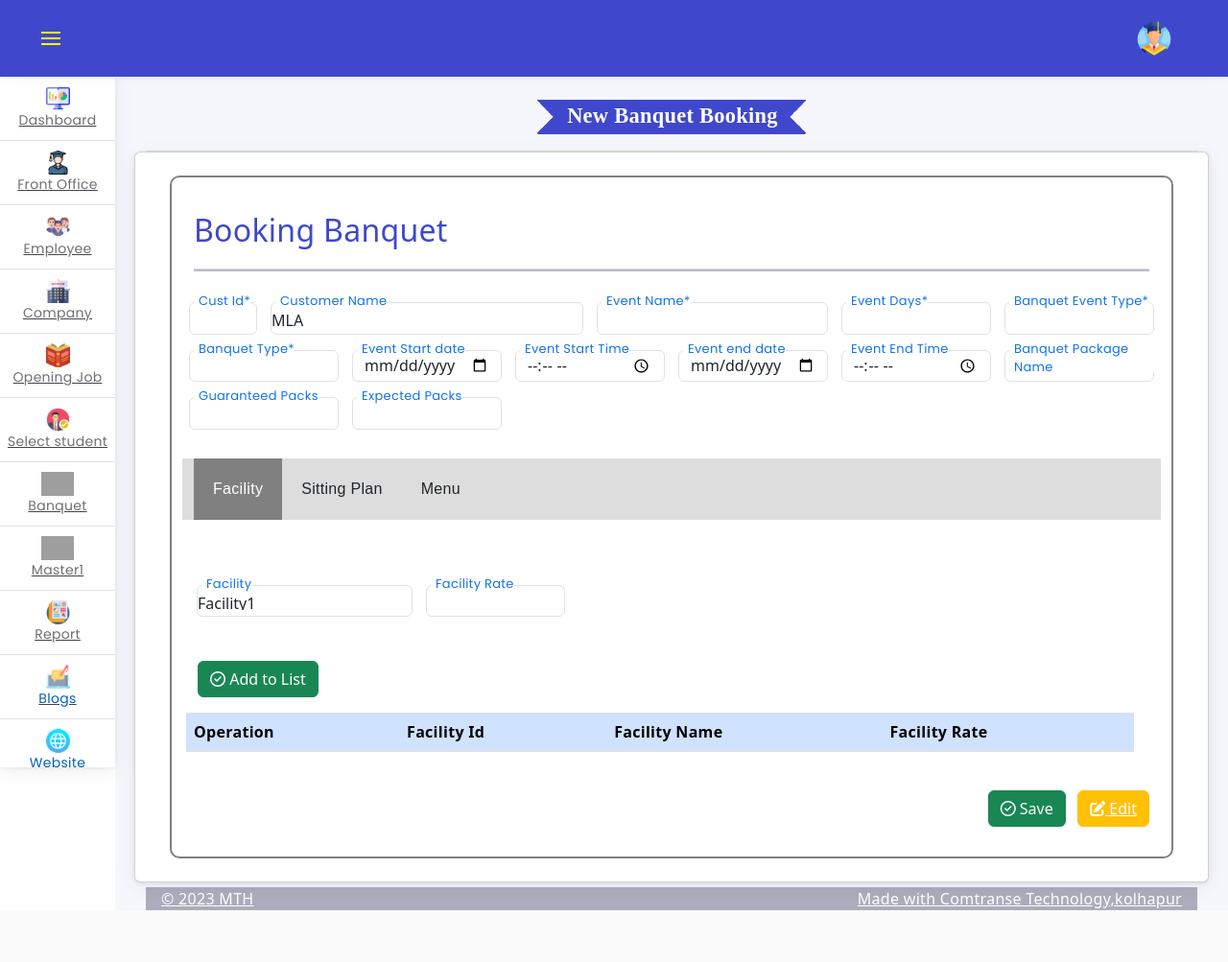
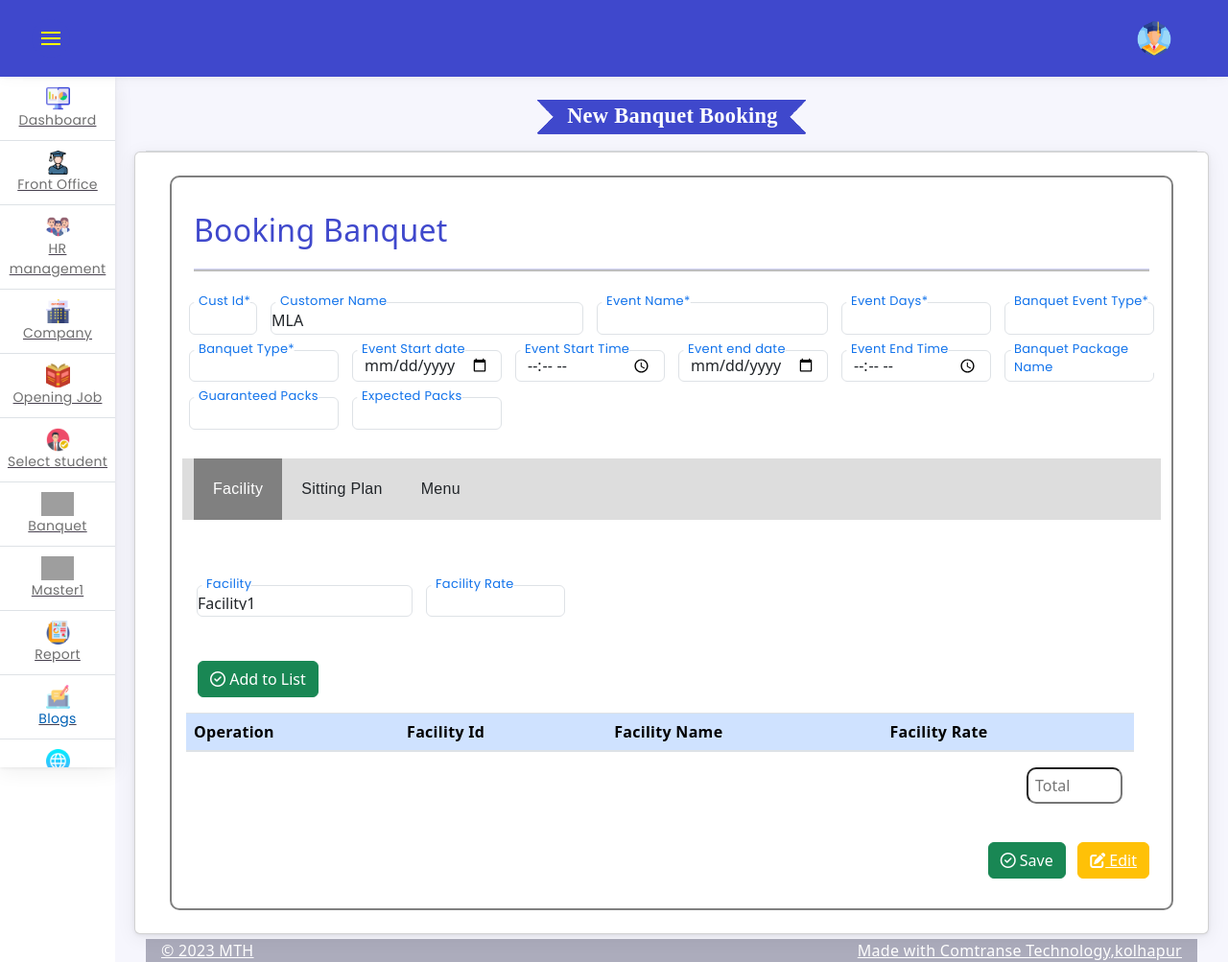
Before and after one commit to PrathameshNDixit/Project, a CodeIgniter app: page /Project/index.php/banquestbooking/create in a window 1280 px wide. Shown: the whole page at 96% size. Before the commit the page ends 949 px from the top, so only its background shows below. Run offline with CodeIgniter, Linux system fonts and the light colour scheme; lists and menus that the app fills with data are empty; some libraries are stand-ins or nearby versions; grey boxes are pictures that could not be loaded.

Commit message:
total charge added

```diff
--- a/application/views/BanquestBooking/BanquestBooking_View.php
+++ b/application/views/BanquestBooking/BanquestBooking_View.php
@@ -528,6 +528,11 @@
                                         <tbody id="mytbody">
                                         </tbody>
                                     </table>
+                                    <div class="input-group mb-3 col-2 ml-auto">
+                                        <input type="text" id="output" placeholder="Total" class="input ms-auto" style="width:100px;
+                                            padding:5px 7px;
+                                            border-radius:10px;">
+                                    </div>
                             </div>
                             <div id="div-2" class="mydiv">
                                 <div class="row">
@@ -578,6 +583,11 @@
                                         <tbody id="mytbody1">
                                         </tbody>
                                     </table>
+                                    <div class="input-group mb-3 col-2 ml-auto">
+                                        <input type="text" id="output1" placeholder="Total" class="input ms-auto" style="width:100px;
+                                            padding:5px 7px;
+                                            border-radius:10px;">
+                                    </div>
                             </div>
                             <div id="div-3" class="mydiv">
                                 <div class="row">
@@ -615,6 +625,11 @@
                                         <tbody id="mytbody2">
                                         </tbody>
                                     </table>
+                                    <div class="input-group mb-3 col-2 ml-auto">
+                                        <input type="text" id="output2" placeholder="Total" class="input ms-auto" style="width:100px;
+                                            padding:5px 7px;
+                                            border-radius:10px;">
+                                    </div>
                             </div>
                                 <?php if (!empty($data)) {
                                     echo "<input name='DispatchId' id='DispatchId' value='" . $data[0]->DispatchId . "' type='hidden' />";
--- a/application/views/common/header_view.php
+++ b/application/views/common/header_view.php
@@ -475,10 +475,10 @@
                         <div class="triangle"></div>
 
                     </li>
-                    <li class="nav-item" data-item="extrakits"><a class="nav-item-hold"
+                    <li class="nav-item" data-item="HR"><a class="nav-item-hold"
                             href="<?= base_url() ?>Employee"><img height="25px"
                                 src="<?php echo base_url() ?>Assets\images\division.png "><span
-                                class="nav-text">Employee</span></a>
+                                class="nav-text">HR management</span></a>
                         <div class="triangle"></div>
                     </li>
                     <li class="nav-item" data-item="apps"><a class="nav-item-hold" href="<?= base_url() ?>Company"><img
@@ -596,10 +596,10 @@
                     <!-- Sidebar -->
 
 
-                    <ul class="childNav " data-parent="apps">
+                    <ul class="childNav " data-parent="HR">
                         <li class="nav-item"><a href="<?= base_url(); ?>Company/create"><i
                                     class=" fa fa-lg fa-building animtxt" aria-hidden="true"></i><span
-                                    class="item-name">&nbsp;&nbsp;AddCompany</span></a></li>
+                                    class="item-name">HR management</span></a></li>
                         <li class="nav-item"><a href="<?= base_url(); ?>Company/edit"><i
                                     class="fas fa-pen-square fa-lg animtxt" aria-hidden="true"></i><span
                                     class="item-name">&nbsp;&nbsp;EditCompany</span></a></li>
--- a/web_resources/dist/js/controllers/banquetpatti.js
+++ b/web_resources/dist/js/controllers/banquetpatti.js
@@ -22,7 +22,9 @@ links.forEach(element => {
 
 
 let addbtn = document.getElementById("addToList");
+let output1=document.getElementById("output");
 let count=0;
+let total=0;
 addbtn.addEventListener("click",()=> {
     //const FacilityId = document.getElementById("FacilityId").value;
     const FacilityName = document.getElementById("FacilityName").value;
@@ -43,11 +45,13 @@ addbtn.addEventListener("click",()=> {
     tr.appendChild(td1);
     tr.appendChild(td2);
     tbody.appendChild(tr);
+    total+=Number(FacilityRate);
+    output1.value=total;
 });
 
 let addbtn2 = document.getElementById("addToList2");
-let output=document.getElementById("output");
-let total=0;
+let output=document.getElementById("output1");
+let total1=0;
 let count2=0;
 addbtn2.addEventListener("click",()=> {
     const Plan = document.getElementById("Plan").value;
@@ -67,11 +71,13 @@ addbtn2.addEventListener("click",()=> {
     tr.appendChild(td1);
     tr.appendChild(td2);
     tbody.appendChild(tr);
-    total+=Number(rate);
-    output.value=total;
+    total1+=Number(rate);
+    output.value=total1;
 });
 
 let addbtn3 = document.getElementById("addToList3");
+let output2=document.getElementById("output2");
+let total2=0;
 let count3=0;
 addbtn3.addEventListener("click",()=> {
     const MenuName = document.getElementById("Menu").value;
@@ -91,8 +97,8 @@ addbtn3.addEventListener("click",()=> {
     tr.appendChild(td1);
     tr.appendChild(td2);
     tbody.appendChild(tr);
-    total+=Number(rate);
-    output.value=total;
+    total2+=Number(MenuRate);
+    output2.value=total2;
 });
 
 /*let addbtn4 = document.getElementById("addToList4");
```
